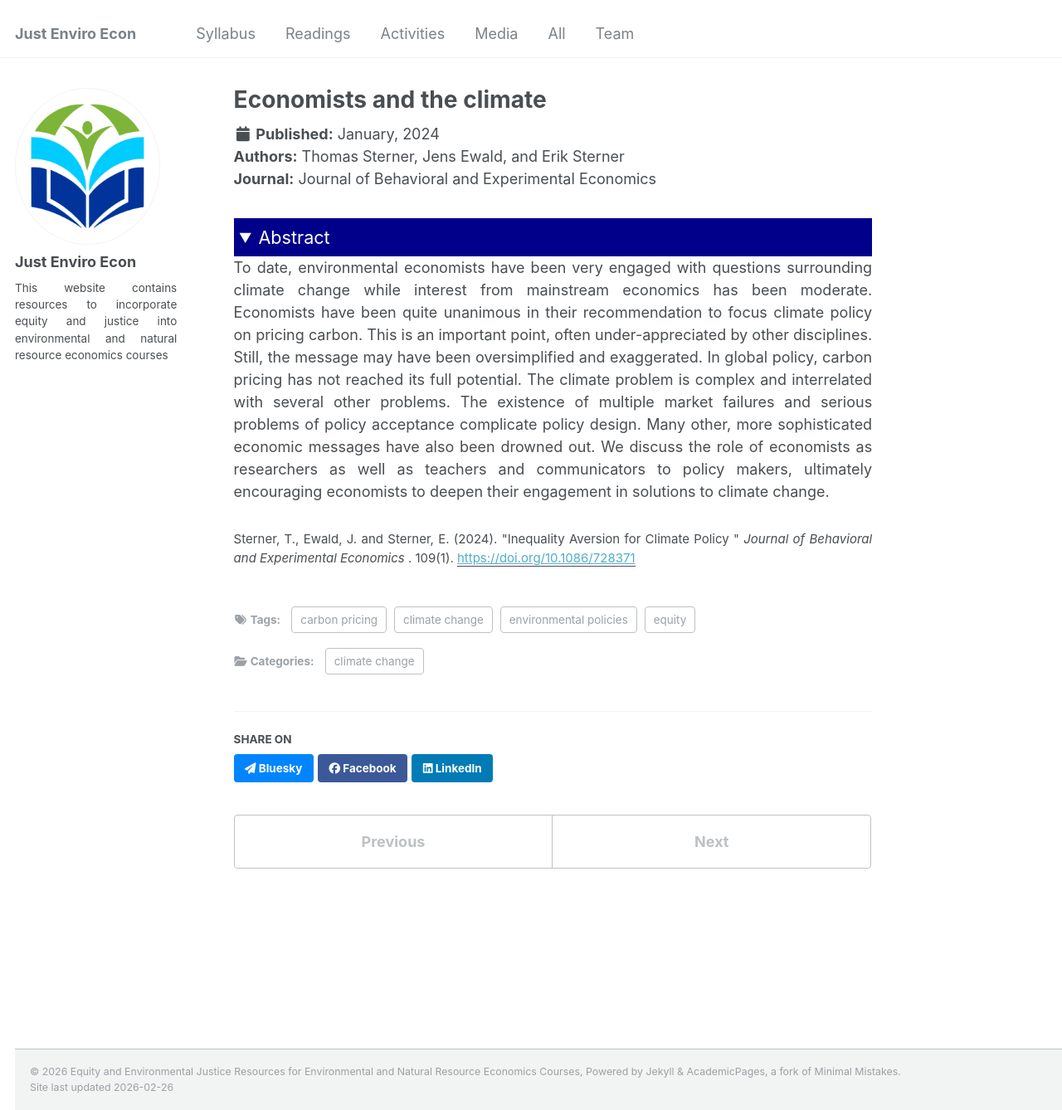
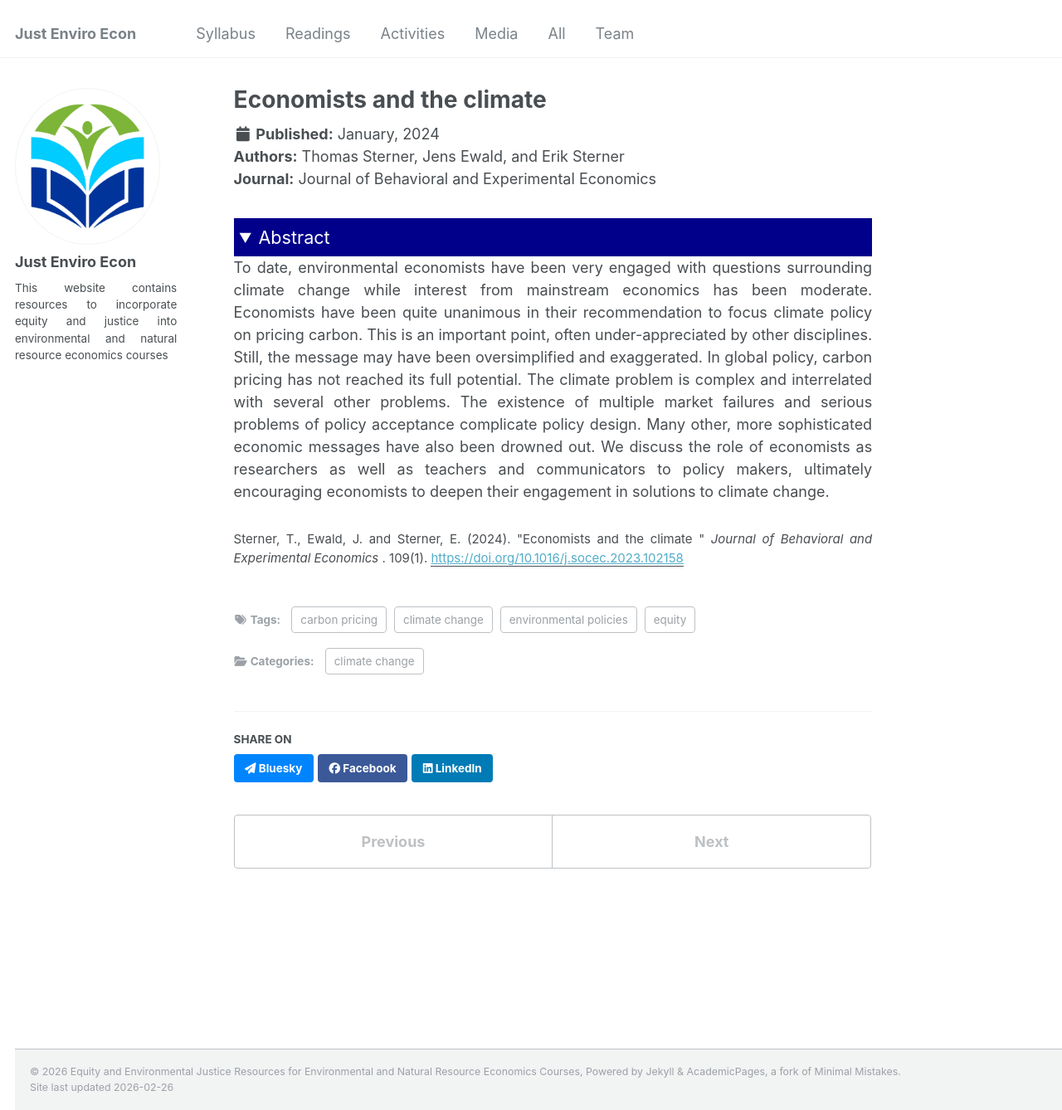
Before and after one commit to just-enviro-econ/just-enviro-econ.github.io, a Jekyll site: the page built from _publications/2024-01-13-climate-change.md, in a window 1280 px wide and 1338 px high. Shown: the whole window at 83% size. Built offline with Jekyll 4.4.1, drawn with Linux system fonts in a browser that asks for light colours.

Commit message:
more papers

```diff
--- a/_publications/2024-01-13-climate-change.md
+++ b/_publications/2024-01-13-climate-change.md
@@ -5,8 +5,8 @@ permalink: /publication/economists-and-the-climate
 excerpt: ''
 date: 2024-01-13
 venue: 'Journal of Behavioral and Experimental Economics'
-paperurl: 'https://doi.org/10.1086/728371'
-citation: 'Sterner, T., Ewald, J. and Sterner, E. (2024). &quot;Inequality Aversion for Climate Policy &quot; <i>  Journal of Behavioral and Experimental Economics </i>. 109(1).'
+paperurl: 'https://doi.org/10.1016/j.socec.2023.102158'
+citation: 'Sterner, T., Ewald, J. and Sterner, E. (2024). &quot;Economists and the climate &quot; <i>  Journal of Behavioral and Experimental Economics </i>. 109(1).'
 category: 'climate change'
 tags:
 - 'climate change'
```
Also changed, not shown: _publications/2017-09-01-emissions-trading.md (added, +42 -0 lines).
